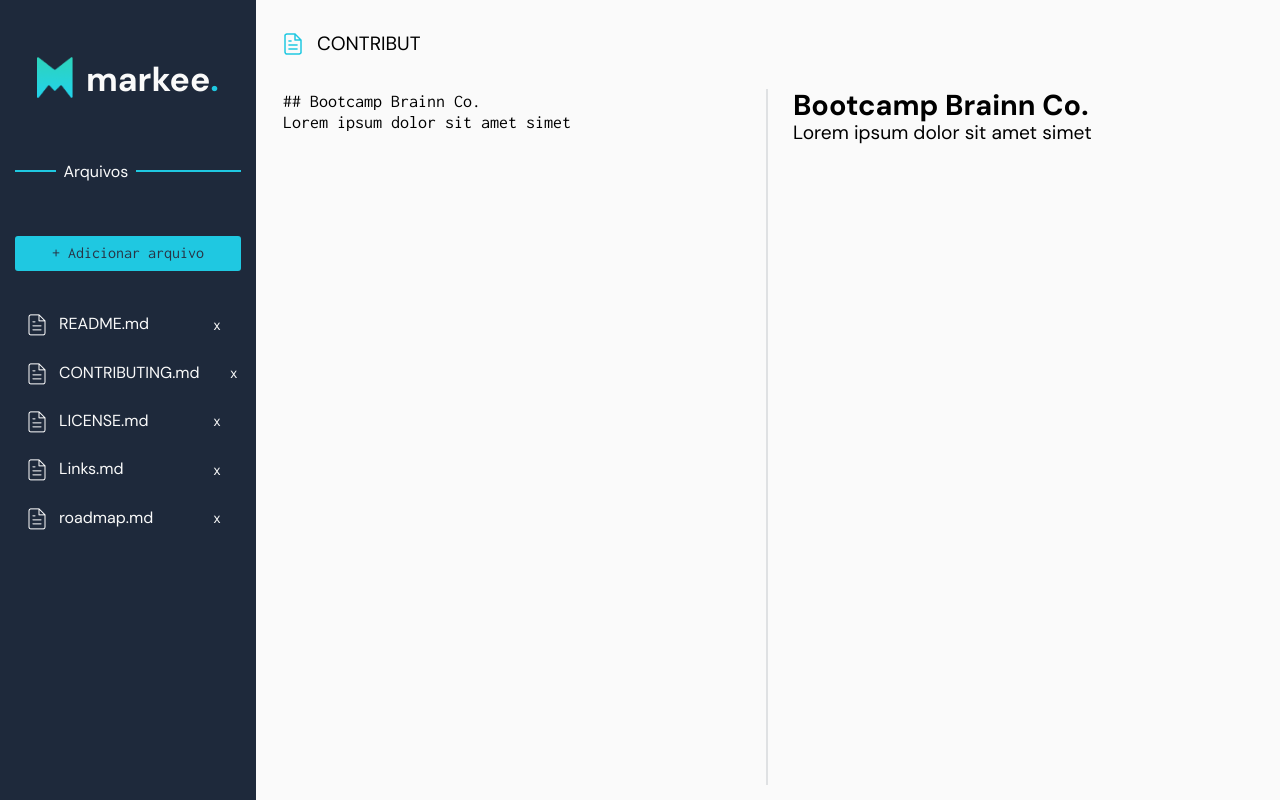
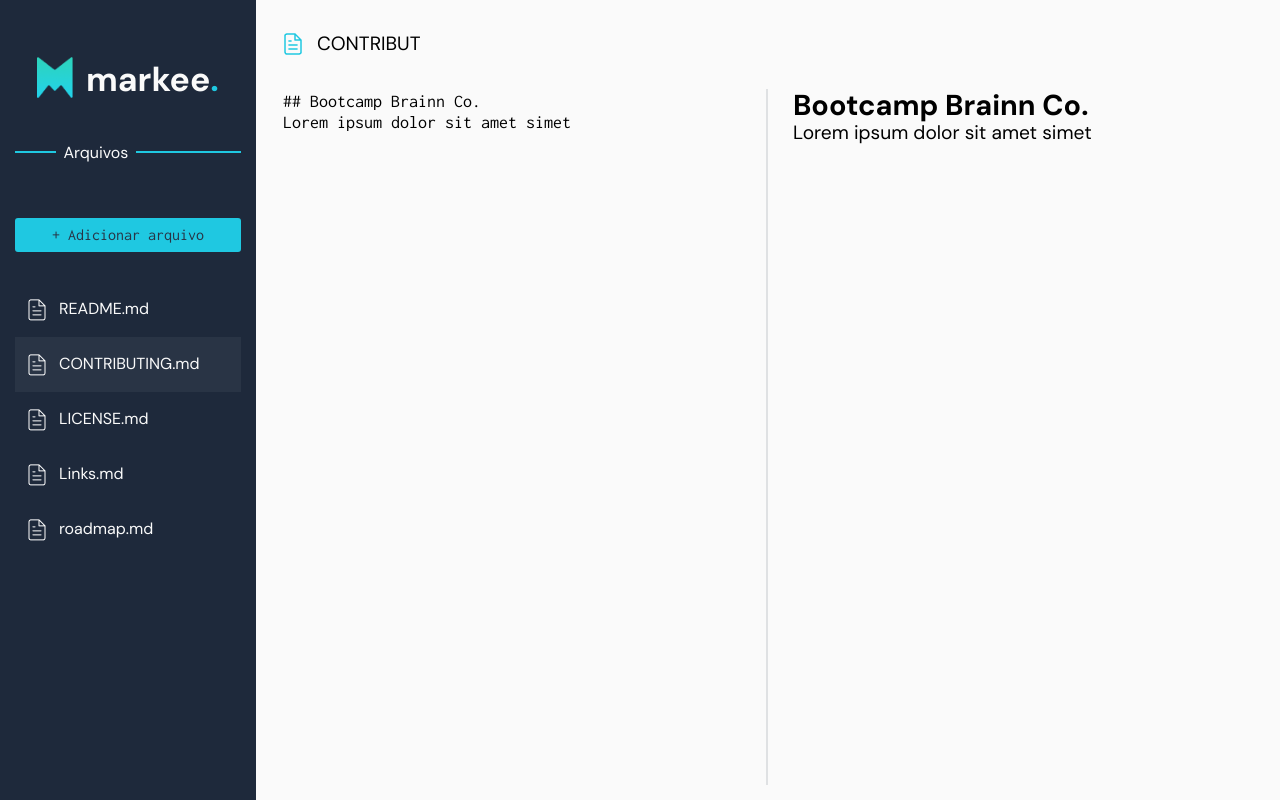
Before and after one commit to juniormartinxo/markee-app, a React (Create React App) app: page / in a window 1280 px wide. Built offline with nearby package versions, Linux system fonts and the light colour scheme.

Commit message:
Adição do status aos botões da lista no Sidebar

```diff
--- a/src/components/list-files/list-files-styled.tsx
+++ b/src/components/list-files/list-files-styled.tsx
@@ -6,21 +6,50 @@ const ListFilesStyled = styled.ul`
   padding: 15px;
 `
 
-const ItemFilesStyled = styled.li`
+const ButtonsFilesStyled = styled.button`
+  align-self: center;
+  background-color: transparent;
+  border: none;
+  margin: 15px;
+  cursor: pointer;
+  display: none;
+
+  ${({ theme }) => css`
+    color: ${theme.colors.white};
+  `}
+
+  &:hover {
+    ${({ theme }) => css`
+      color: ${theme.colors.primary};
+    `}
+  }
+`
+
+type ItemFilesStyledProps = {
+  fileStatus: string
+}
+
+const ItemFilesStyled = styled.li<ItemFilesStyledProps>`
   display: flex;
   justify-content: space-between;
   width: 100%;
+  background-color: ${(props) =>
+    props.fileStatus === 'editing' && props.theme.colors.lightBlack};
 
-  ${({ theme }) => css`
-    &:hover {
+  &:hover {
+    ${({ theme }) => css`
       background: ${theme.colors.lightBlack};
+    `}
+
+    ${ButtonsFilesStyled} {
+      display: block;
     }
-  `}
+  }
 `
 
 const LinkFilesStyled = styled.a`
   width: 100%;
-  padding: 8px 10px;
+  padding: 15px 10px;
   text-decoration: none;
   align-self: center;
   border-radius: 3px;
@@ -38,25 +67,4 @@ const LinkFilesStyled = styled.a`
   `}
 `
 
-const ButtonsFilesStyled = styled.button`
-  align-self: center;
-  background-color: transparent;
-  border: none;
-  margin: 15px;
-  padding: 0 5px;
-  cursor: pointer;
-  border-radius: 50%;
-
-  ${({ theme }) => css`
-    color: ${theme.colors.white};
-  `}
-
-  &:hover {
-    ${({ theme }) => css`
-      color: ${theme.colors.black};
-      background-color: ${theme.colors.primary};
-    `}
-  }
-`
-
 export { ListFilesStyled, ItemFilesStyled, LinkFilesStyled, ButtonsFilesStyled }
--- a/src/components/list-files/list-files.tsx
+++ b/src/components/list-files/list-files.tsx
@@ -61,6 +61,7 @@ function ListFiles() {
           fileId={file.id}
           fileLink={file.content}
           fileName={file.name}
+          fileStatus={file.status}
         />
       ))}
     </ListFilesStyled>
@@ -71,11 +72,12 @@ type ItemFilesProps = {
   fileId: string
   fileLink: string
   fileName: string
+  fileStatus: string
 }
 
-function ItemFiles({ fileId, fileLink, fileName }: ItemFilesProps) {
+function ItemFiles({ fileId, fileLink, fileName, fileStatus }: ItemFilesProps) {
   return (
-    <ItemFilesStyled key={fileId}>
+    <ItemFilesStyled key={fileId} fileStatus={fileStatus}>
       <LinkFiles fileLink={fileLink} fileName={fileName} />
       <ButtonsFilesStyled>x</ButtonsFilesStyled>
     </ItemFilesStyled>
--- a/src/components/title-linethrough/title-linethrough-styled.tsx
+++ b/src/components/title-linethrough/title-linethrough-styled.tsx
@@ -2,7 +2,7 @@ import styled, { css } from 'styled-components/macro'
 
 const TitleLinethroughBox = styled.div`
   display: block;
-  margin: 58.3px 15px 15px 15px;
+  margin: 40px 15px 15px 15px;
   border-top: 2px solid ${({ theme }) => theme.colors.primary};
 `
 
```
